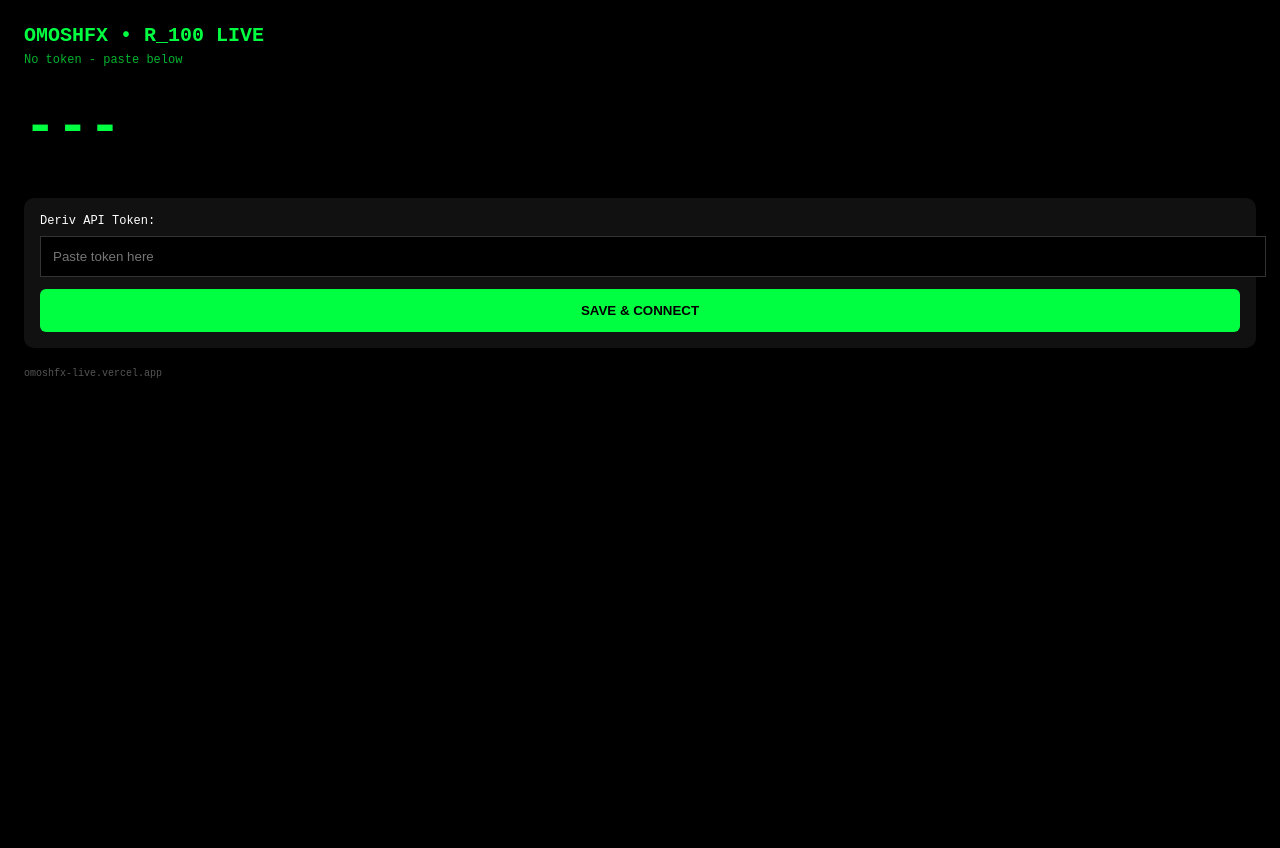
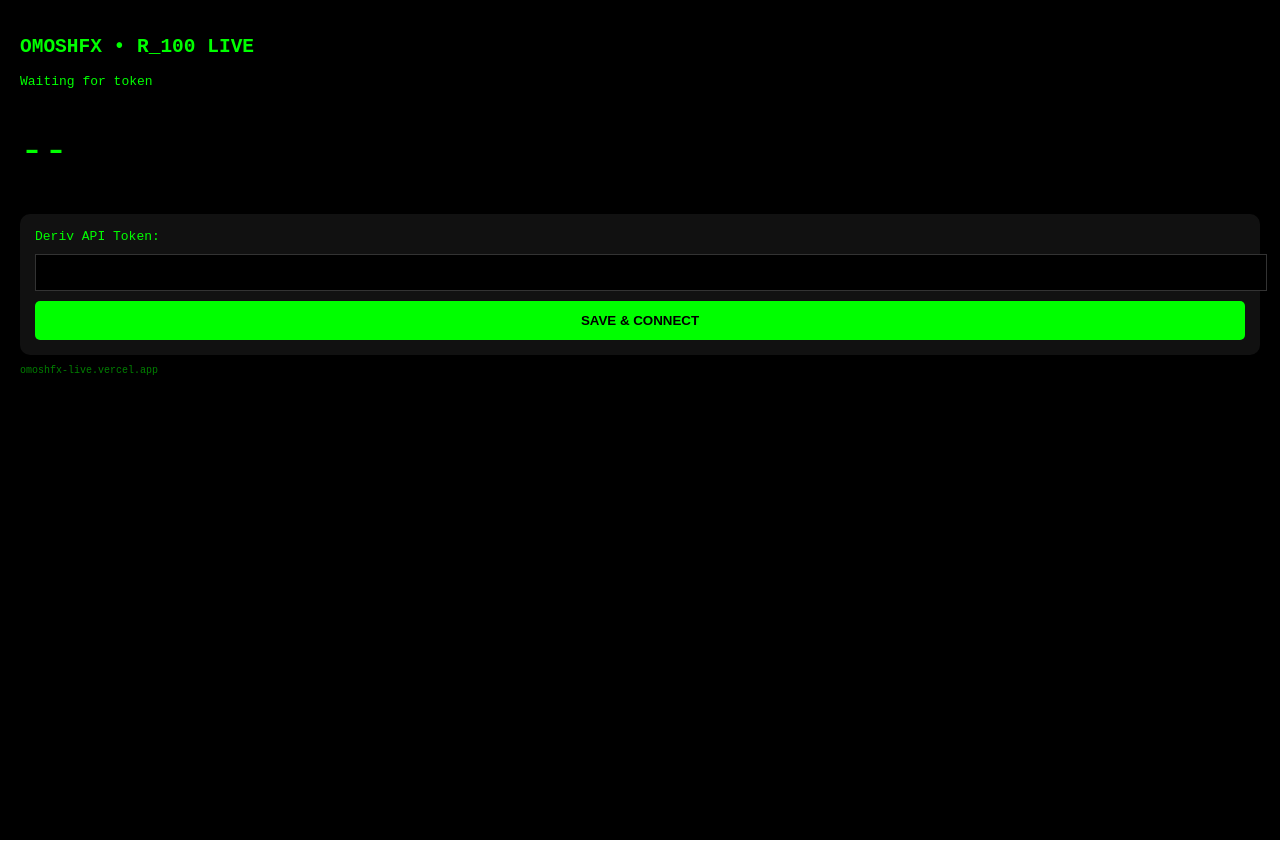
Before and after one commit to Omoshfx-live/Omoshfx-live, a Next.js app: page / in a window 1280 px wide. Built offline with nearby package versions, Linux system fonts and the light colour scheme.

Commit message:
Update page.tsx

```diff
--- a/app/page.tsx
+++ b/app/page.tsx
@@ -1,52 +1,66 @@
-"use client";
-import { useState, useEffect, useRef } from "react";
+'use client'
+import { useState, useEffect } from 'react'
 
 export default function Page() {
-  const [token, setToken] = useState("");
-  const [status, setStatus] = useState("No token - paste below");
-  const [price, setPrice] = useState("---");
-  const wsRef = useRef<WebSocket | null>(null);
+  const [token, setToken] = useState('')
+  const [status, setStatus] = useState('Waiting for token')
+  const [price, setPrice] = useState('--')
 
   useEffect(() => {
-    const saved = localStorage.getItem("deriv_token");
-    if (saved) { setToken(saved); connect(saved); }
-  }, []);
+    const saved = localStorage.getItem('deriv_token')
+    if (saved) setToken(saved)
+  }, [])
 
-  const connect = (t: string) => {
-    if (!t) return;
-    setStatus("Connecting...");
-    if (wsRef.current) wsRef.current.close();
-    const ws = new WebSocket("wss://ws.derivws.com/websockets/v3?app_id=1089");
-    wsRef.current = ws;
-    ws.onopen = () => ws.send(JSON.stringify({ authorize: t }));
-    ws.onmessage = (e) => {
-      const d = JSON.parse(e.data);
-      if (d.error) { setStatus("Error: " + d.error.message); return; }
-      if (d.msg_type === "authorize") {
-        setStatus("Connected: " + d.authorize.loginid);
-        ws.send(JSON.stringify({ ticks: "R_100", subscribe: 1 }));
+  const connect = () => {
+    if (!token) return setStatus('Failed - check token')
+    localStorage.setItem('deriv_token', token)
+    setStatus('Connecting...')
+
+    const ws = new WebSocket('wss://ws.derivws.com/websockets/v3?app_id=1089')
+
+    ws.onopen = () => {
+      ws.send(JSON.stringify({ authorize: token }))
+    }
+
+    ws.onmessage = (msg) => {
+      const data = JSON.parse(msg.data)
+      if (data.error) {
+        setStatus('Failed - ' + data.error.message)
       }
-      if (d.msg_type === "tick") setPrice(d.tick.quote);
-    };
-    ws.onerror = () => setStatus("Failed - check token");
-  };
+      if (data.authorize) {
+        setStatus('Connected ✅ - ' + data.authorize.loginid)
+        ws.send(JSON.stringify({ ticks: 'R_100' }))
+      }
+      if (data.tick) {
+        setPrice(data.tick.quote)
+      }
+    }
 
-  const save = () => {
-    localStorage.setItem("deriv_token", token.trim());
-    connect(token.trim());
-  };
+    ws.onerror = () => setStatus('Failed - check token')
+  }
 
   return (
-    <div style={{ background: "black", color: "#00ff41", minHeight: "100vh", padding: 24, fontFamily: "monospace" }}>
-      <div style={{ fontSize: 20, fontWeight: "bold" }}>OMOSHFX • R_100 LIVE</div>
-      <div style={{ fontSize: 12, opacity: 0.7, marginTop: 6 }}>{status}</div>
-      <div style={{ fontSize: 54, fontWeight: "bold", marginTop: 30 }}>{price}</div>
-      <div style={{ background: "#111", padding: 16, borderRadius: 10, marginTop: 40 }}>
-        <div style={{ color: "white", fontSize: 12 }}>Deriv API Token:</div>
-        <input value={token} onChange={e=>setToken(e.target.value)} placeholder="Paste token here" style={{ width: "100%", padding: 12, marginTop: 8, background: "black", color: "white", border: "1px solid #333" }} />
-        <button onClick={save} style={{ width: "100%", marginTop: 12, padding: 14, background: "#00ff41", color: "black", fontWeight: "bold", border: "none", borderRadius: 6 }}>SAVE & CONNECT</button>
+    <div style={{ background: 'black', color: '#00ff00', minHeight: '100vh', padding: 20, fontFamily: 'monospace' }}>
+      <h2>OMOSHFX • R_100 LIVE</h2>
+      <p>{status}</p>
+      <p style={{ fontSize: 40 }}>{price}</p>
+
+      <div style={{ background: '#111', padding: 15, borderRadius: 10, marginTop: 20 }}>
+        <div>Deriv API Token:</div>
+        <input
+          value={token}
+          onChange={e => setToken(e.target.value)}
+          style={{ width: '100%', padding: 10, margin: '10px 0', background: 'black', color: 'white', border: '1px solid #333' }}
+          type="password"
+        />
+        <button
+          onClick={connect}
+          style={{ width: '100%', padding: 12, background: '#00ff00', color: 'black', fontWeight: 'bold', border: 'none', borderRadius: 5 }}
+        >
+          SAVE & CONNECT
+        </button>
       </div>
-      <div style={{ fontSize: 10, color: "#555", marginTop: 20 }}>omoshfx-live.vercel.app</div>
+      <p style={{ fontSize: 10, opacity: 0.5, marginTop: 10 }}>omoshfx-live.vercel.app</p>
     </div>
-  );
+  )
 }
```
